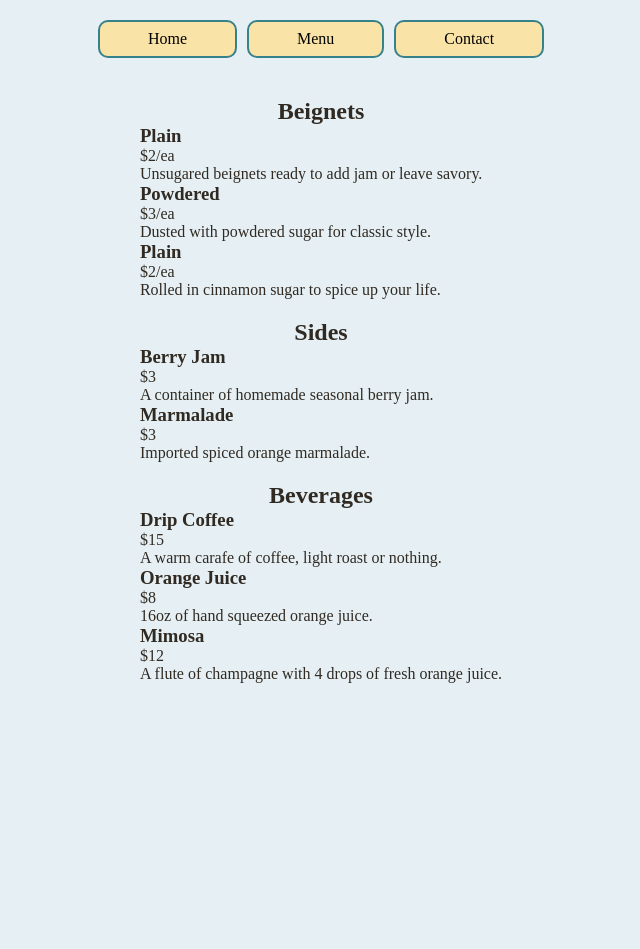
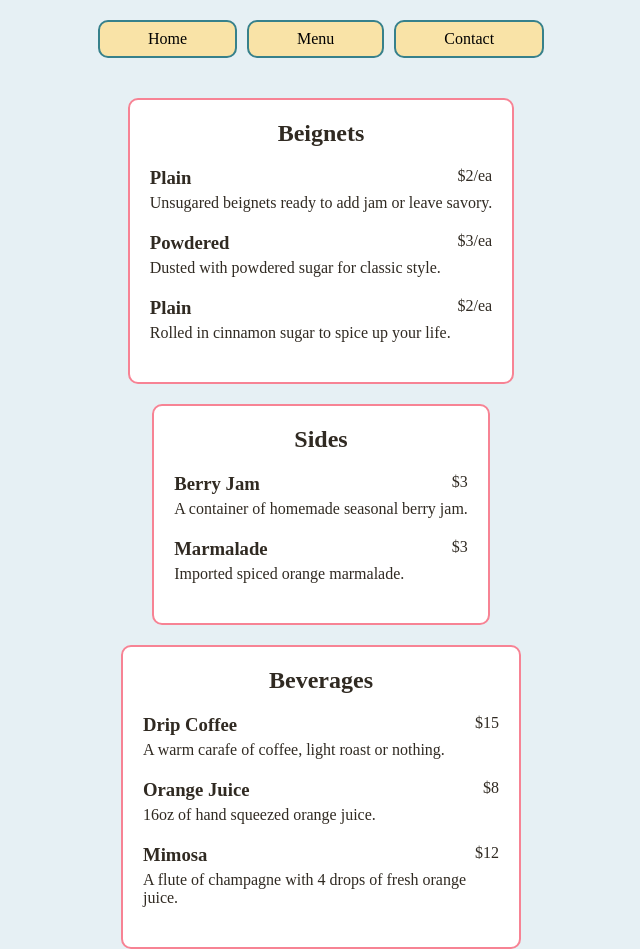
Before and after one commit to bertcherry/restaurant-page, a website built with webpack: page dist/index.html in a window 1280 px wide. Both pictures are taken after a click on the button "Menu". Shown: the whole page, without its empty margins (319-959 px from the left). Before the commit the page ends 820 px from the top, so only its background shows below. Built offline with nearby package versions, Linux system fonts and the light colour scheme.

Commit message:
style menu page

```diff
--- a/src/menu.js
+++ b/src/menu.js
@@ -1,5 +1,6 @@
 const menuSection = (title) => {
     const div = document.createElement('div');
+    div.classList.add('menu-section');
     const divTitle = document.createElement('h2');
     divTitle.textContent = title;
     div.appendChild(divTitle);
@@ -11,6 +12,11 @@ const menuSection = (title) => {
 
 const menuItem = (group, name, price, description) => {
     const item = document.createElement('li');
+    item.classList.add('menu-item');
+
+    const itemHeader = document.createElement('div');
+    itemHeader.classList.add('item-header');
+
     const itemTitle = document.createElement('h3');
     itemTitle.textContent = name;
 
@@ -20,8 +26,9 @@ const menuItem = (group, name, price, description) => {
     const itemDecription = document.createElement('div');
     itemDecription.textContent = description;
 
-    item.appendChild(itemTitle);
-    item.appendChild(itemPrice);
+    item.appendChild(itemHeader);
+    itemHeader.appendChild(itemTitle);
+    itemHeader.appendChild(itemPrice);
     item.appendChild(itemDecription);
 
     const parentDiv = document.getElementById(group);
--- a/src/style.css
+++ b/src/style.css
@@ -146,8 +146,8 @@ textarea {
     text-align: right;
 }
 
-/* Hours box styling */
-.hours {
+.hours,
+.menu-section {
     display: flex;
     flex-direction: column;
     align-items: center;
@@ -165,3 +165,15 @@ textarea {
     font-size: 1.2rem;
     line-height: 2rem;
 }
+
+.menu-item {
+    margin-bottom: 20px;
+    display: flex;
+    flex-direction: column;
+    gap: 5px;
+}
+
+.item-header {
+    display: flex;
+    justify-content: space-between;
+}
```
